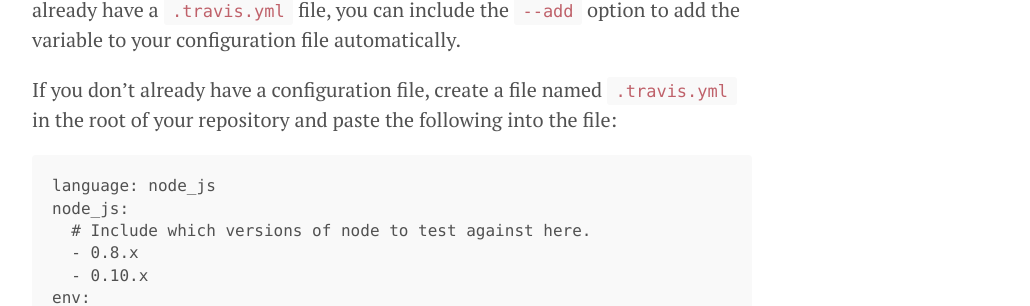
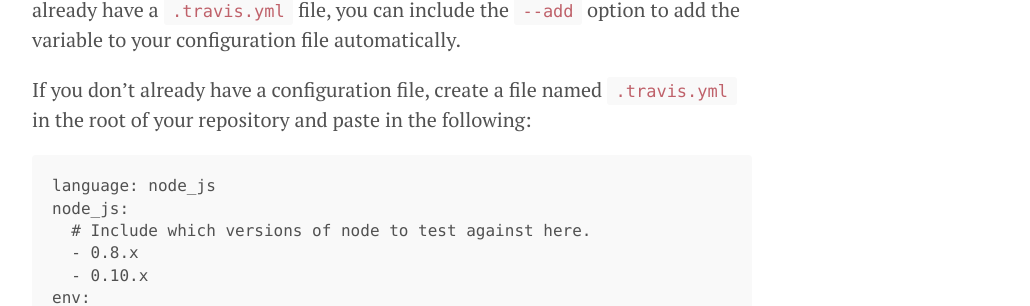
Before and after one commit to fiveisprime/fiveisprime.github.io, a Jekyll site: the page built from _posts/2014-01-07-modulus-deploy-from-travis.md, in a window 1280 px wide. Shown: the part 819-1125 px from the top of the page, without its empty margins (248-1278 px from the left). Built offline with Jekyll 4.4.1, drawn with Linux system fonts in a browser that asks for light colours; Markdown is read by kramdown in place of the engine named in the settings.

Commit message:
Grammar update.

```diff
--- a/_posts/2014-01-07-modulus-deploy-from-travis.md
+++ b/_posts/2014-01-07-modulus-deploy-from-travis.md
@@ -27,8 +27,7 @@
 the variable to your configuration file automatically.
 
 If you don't already have a configuration file, create a file named
-`.travis.yml` in the root of your repository and paste the following into the
-file:
+`.travis.yml` in the root of your repository and paste in the following:
 
     language: node_js
     node_js:
```
